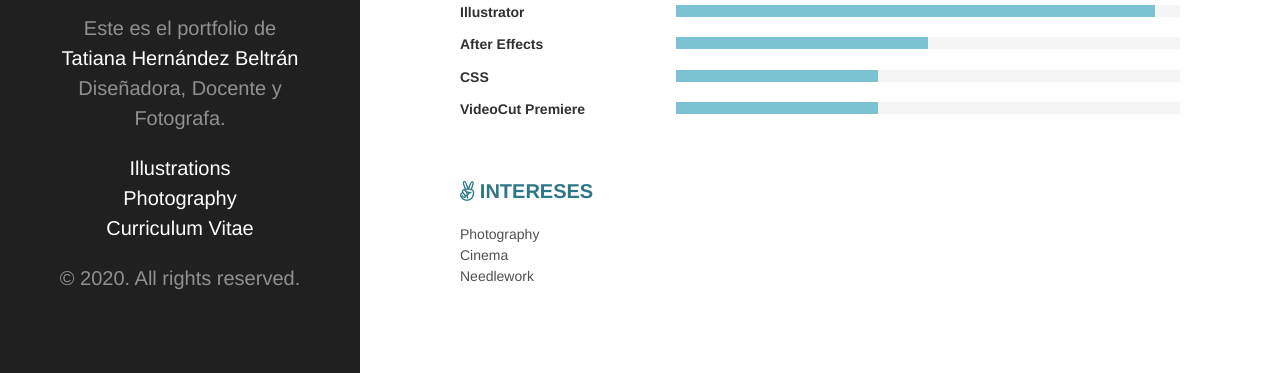
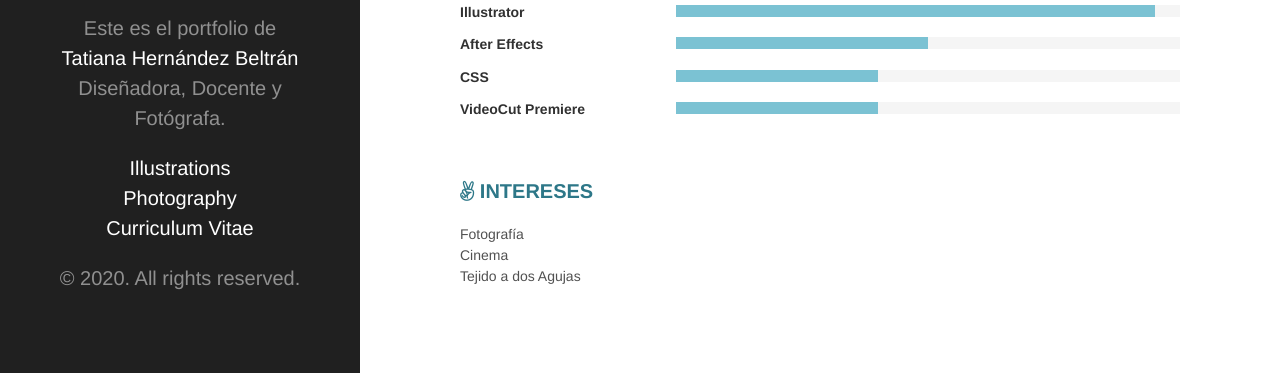
Before and after one commit to TatianaHbel/personal, a Jekyll site: the page built from _pages/curriculum.md, in a window 1280 px wide and 900 px high, scrolled down 1955 px. Shown: the part 453-826 px from the top of the window. Built offline with Jekyll 4.4.1, drawn with Linux system fonts in a browser that asks for light colours.

Commit message:
no message

```diff
--- a/_data/general.yml
+++ b/_data/general.yml
@@ -3,7 +3,7 @@
 
 title:          THEBELL
 description:    This is the portfolio website of<br/><span style="color:white">Tatiana Hernandez Bel </span><br/>teacher, designer and photographer
-description-es: Este es el portfolio de <br/><span style="color:white">Tatiana Hernández Beltrán </span><br/> Diseñadora, Docente y Fotografa.
+description-es: Este es el portfolio de <br/><span style="color:white">Tatiana Hernández Beltrán </span><br/> Diseñadora, Docente y Fotógrafa.
 image:          0.jpeg
 twitter:        https://twitter.com/tatiHdez
 email:          tatihbel@gmail.com
--- a/_data/interests.yml
+++ b/_data/interests.yml
@@ -15,6 +15,6 @@ interests-es:
     - title:
       subtitle:
       description:
-        - paragraph: Photography
+        - paragraph: Fotografía
         - paragraph: Cinema
-        - paragraph: Needlework
+        - paragraph: Tejido a dos Agujas
```
